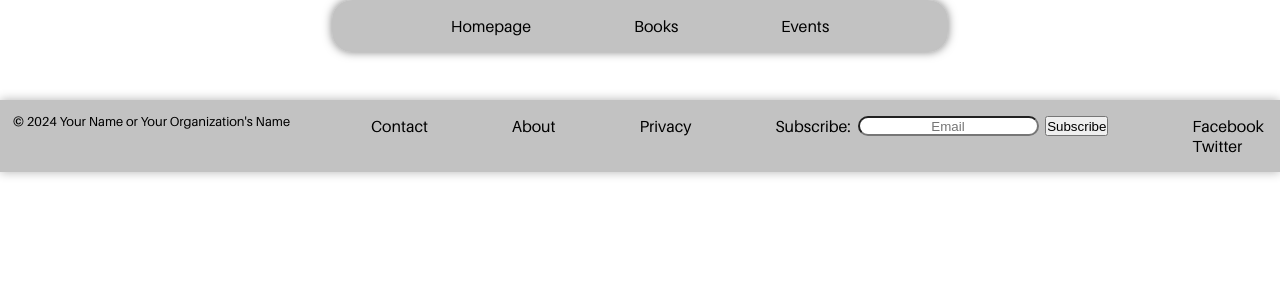
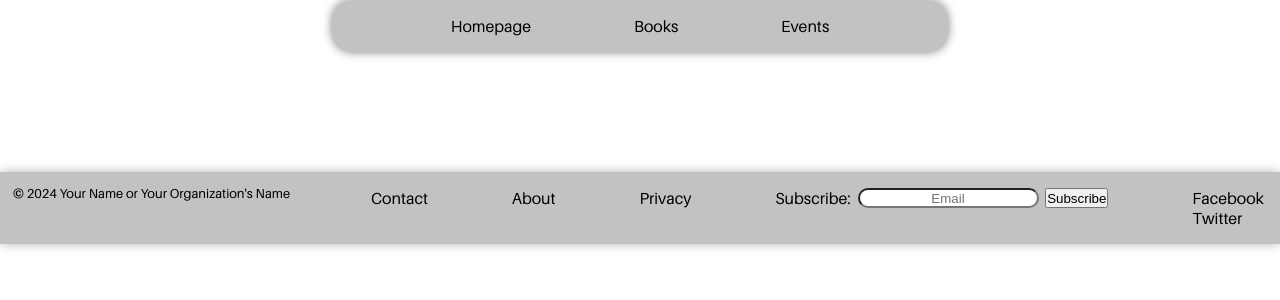
Before and after one commit to AmadeusMoon/Library, a React (Vite) app: page /contact in a window 1280 px wide. Shown: the top 300 px of the page. Built offline with nearby package versions, Linux system fonts and the light colour scheme.

Commit message:
Conflict between Contact and homepage css

```diff
--- a/src/pages/styles/Contact.css
+++ b/src/pages/styles/Contact.css
@@ -5,33 +5,3 @@
     display: grid;
     gap: 3vh;
 }
-
-/* Navbar */
-.navbar {
-    grid-column: 2;
-    grid-row: 1;
-}
-
-/* Body */
-.body-contact {
-    -ms-overflow-style: none;
-    flex-direction: column;
-    scrollbar-width: none;
-    overflow-x: hidden;
-    margin-right: 3vw;
-    grid-column: 1/-1;
-    overflow: scroll;
-    margin-left: 3vw;
-    display: flex;
-    grid-row: 2;
-}
-
-.body::-webkit-scrollbar {
-    display: none;
-}
-
-/* Footer */
-footer {
-    grid-column: 1 / span 3;
-    grid-row: 3;
-}
```
